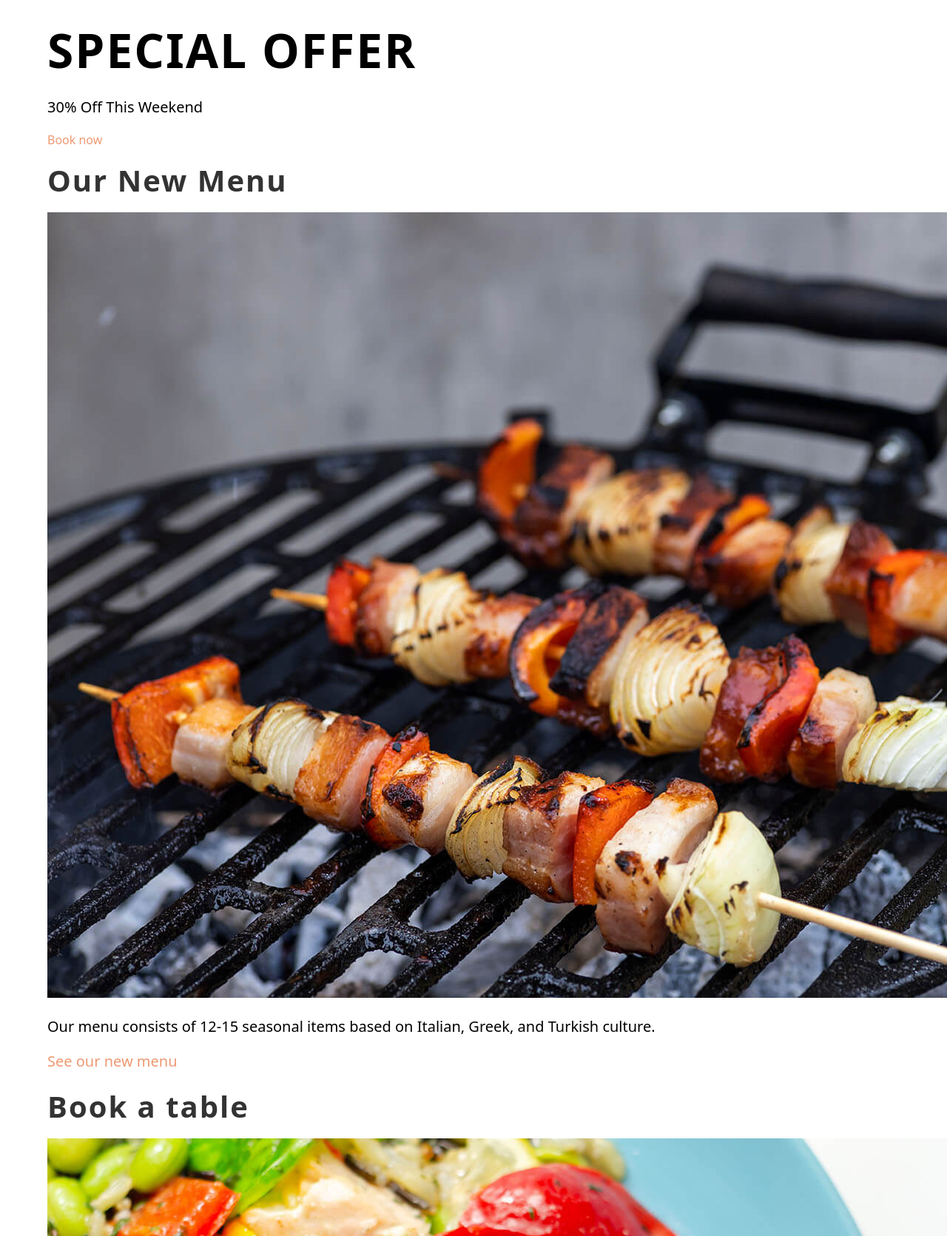
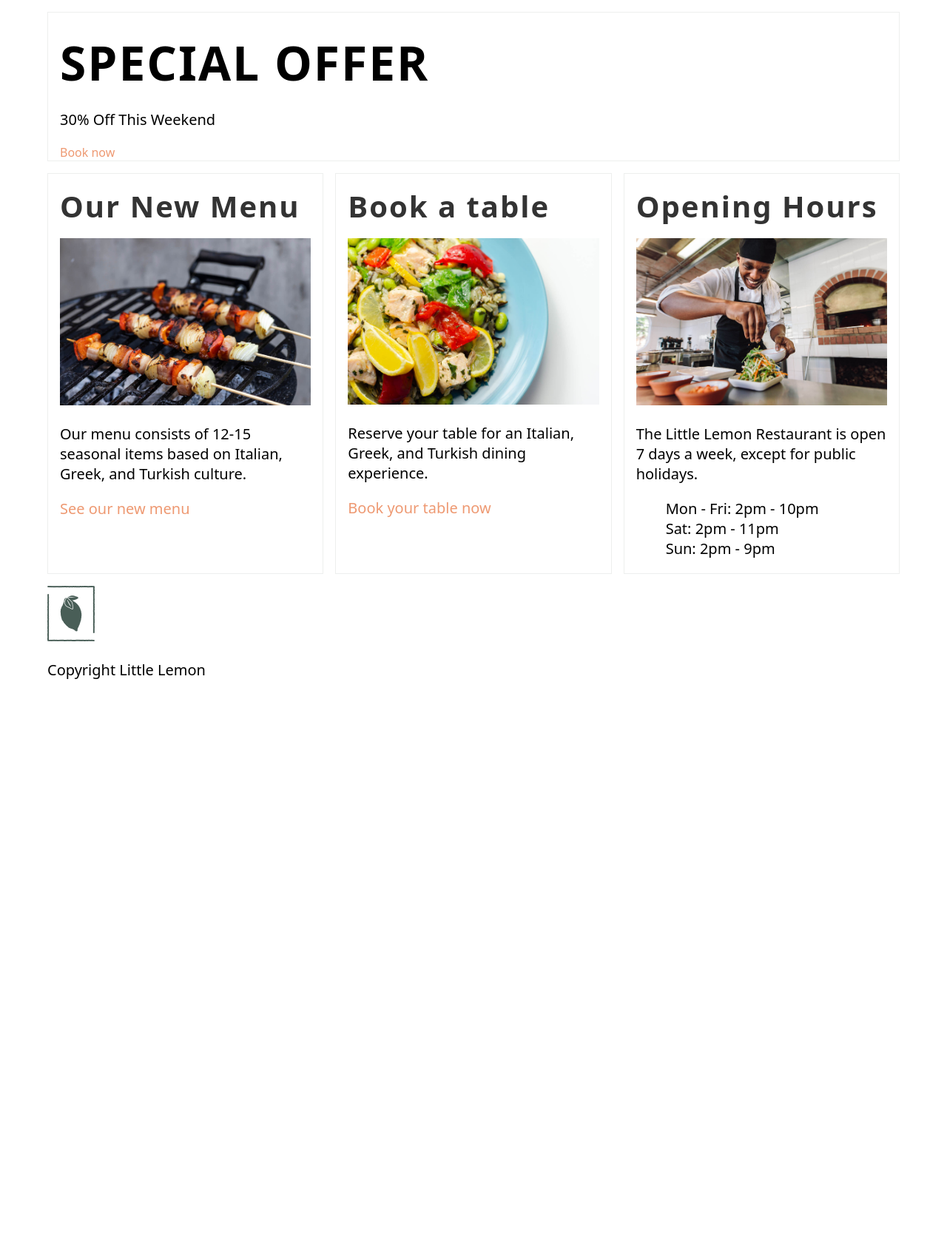
Before and after one commit to kumailalidev/little-lemon-restaurant, a Django app: page / in a window 1280 px wide; the page is wider, and only the part inside the window is pictured. Shown: the part 249-1920 px from the top of that part at 74% size. After the commit the page ends 1167 px from the top of that part, so only its background shows below. Run offline with Django 4.2, Linux system fonts and the light colour scheme; some web fonts are replaced.

Commit message:
Added styling for main homepage and section and article tags

```diff
--- a/restaurant/static/css/style.css
+++ b/restaurant/static/css/style.css
@@ -84,3 +84,31 @@ nav ul a:hover {
     text-decoration: underline;
     text-decoration-thickness: 0.1rem;
 }
+
+/* Homepage and section and article tags */
+
+section {
+    display: flex;
+    gap: 2rem 1rem;
+    margin-top: 1rem;
+    margin-bottom: 1rem;
+    flex-direction: row;
+}
+
+article {
+    flex: 1;
+}
+
+article img {
+    max-width: 100%;
+}
+
+article ul {
+    list-style: none;
+}
+
+main article {
+    border: 1px solid #EDEFEE;
+    padding-left: 1rem;
+    padding-right: 1rem;
+}
```
